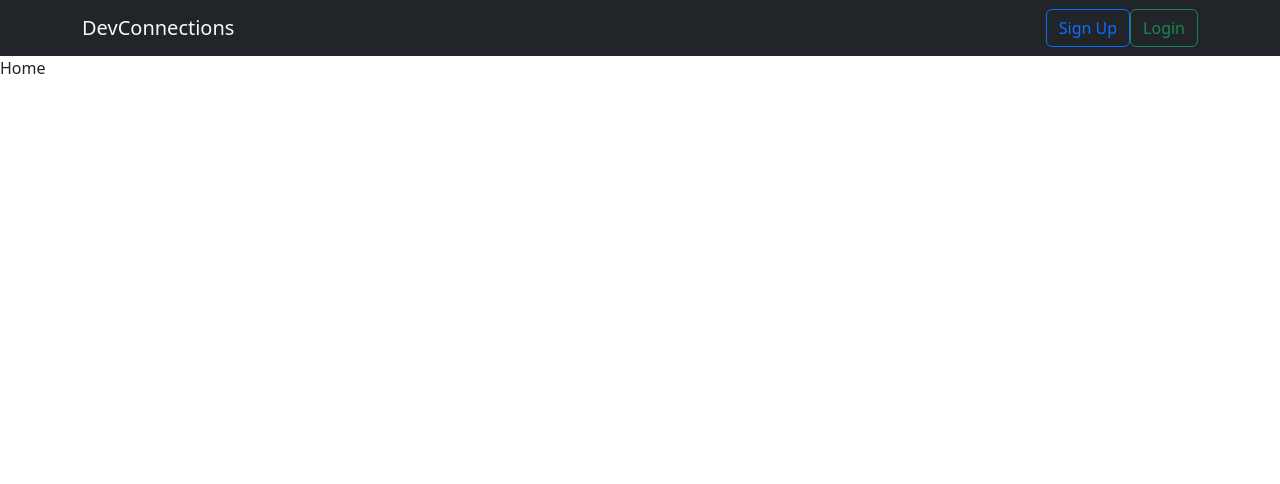
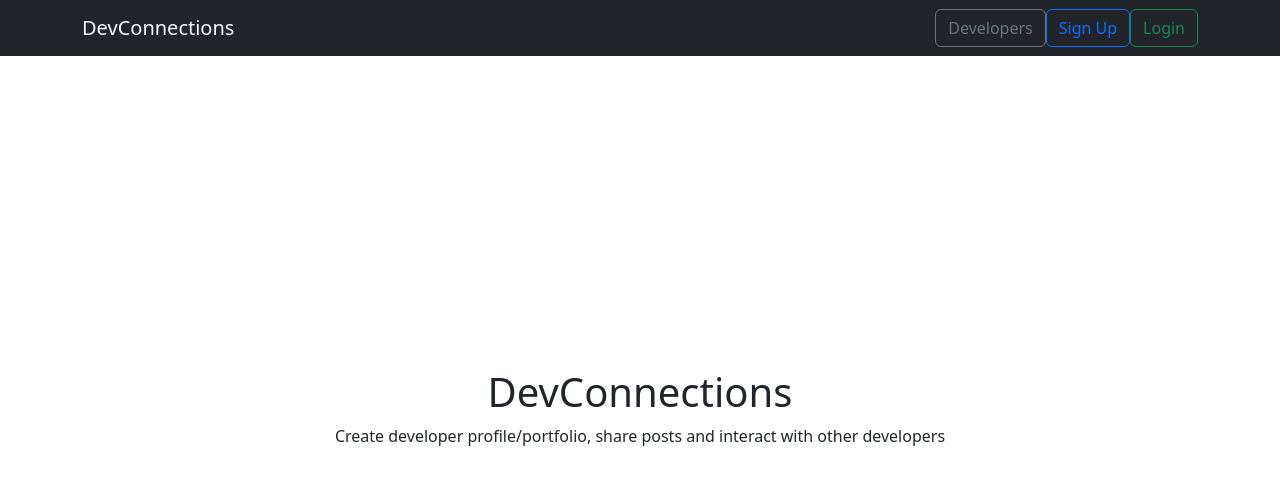
Before and after one commit to rohanasif/devconnections, a React (Vite) app: page / in a window 1280 px wide. Shown: the top 484 px of the page. Built offline with nearby package versions, Linux system fonts and the light colour scheme; data requests are answered from the project's data file.

Commit message:
login/signup logic done

```diff
--- a/src/App.jsx
+++ b/src/App.jsx
@@ -3,6 +3,7 @@ import Home from "./routes/Home";
 import SignUp from "./routes/SignUp";
 import Login from "./routes/Login";
 import NavBar from "./components/NavBar";
+import Developers from "./routes/Developers";
 const App = () => {
   return (
     <div>
@@ -11,6 +12,7 @@ const App = () => {
         <Route path="/" element={<Home />} />
         <Route path="/signup" element={<SignUp />} />
         <Route path="/login" element={<Login />} />
+        <Route path="/devs" element={<Developers />} />
       </Routes>
     </div>
   );
--- /dev/null
+++ b/src/components/DevsBtn.jsx
@@ -0,0 +1,16 @@
+import { Button } from "react-bootstrap";
+import { useNavigate } from "react-router-dom";
+
+const DevsBtn = () => {
+  const navigate = useNavigate();
+  const handleClick = async () => {
+    navigate("/devs");
+  };
+
+  return (
+    <Button variant="outline-secondary" onClick={() => handleClick()}>
+      Developers
+    </Button>
+  );
+};
+export default DevsBtn;
--- a/src/components/NavBar.jsx
+++ b/src/components/NavBar.jsx
@@ -6,6 +6,7 @@ import LogoutBtn from "./LoginBtn";
 import { getLoggedUser } from "../actions";
 import { useDispatch } from "react-redux";
 import SignupBtn from "./SignupBtn";
+import DevsBtn from "./DevsBtn";
 
 const NavBar = () => {
   const [loggedin, setLoggedin] = useState(false);
@@ -30,6 +31,7 @@ const NavBar = () => {
         <Navbar.Toggle aria-controls="basic-navbar-nav" className="bg-light" />
         <Navbar.Collapse id="basic-navbar-nav" className="flex-grow-0">
           <Nav>
+            <DevsBtn />
             <SignupBtn />
             {loggedin ? <LoginBtn /> : <LogoutBtn />}
           </Nav>
--- a/src/index.css
+++ b/src/index.css
@@ -0,0 +1,3 @@
+.main-content {
+  min-height: 90vh;
+}
--- /dev/null
+++ b/src/routes/Developers.jsx
@@ -0,0 +1,8 @@
+const Developers = () => {
+  return (
+    <div className="d-flex justify-content-center">
+      <h1>Developers</h1>
+    </div>
+  );
+};
+export default Developers;
--- a/src/routes/Home.jsx
+++ b/src/routes/Home.jsx
@@ -1,4 +1,12 @@
 const Home = () => {
-  return <div>Home</div>;
+  return (
+    <div className="d-flex flex-column justify-content-center align-items-center main-content">
+      <h1>DevConnections</h1>
+      <p>
+        Create developer profile/portfolio, share posts and interact with other
+        developers
+      </p>
+    </div>
+  );
 };
 export default Home;
```
